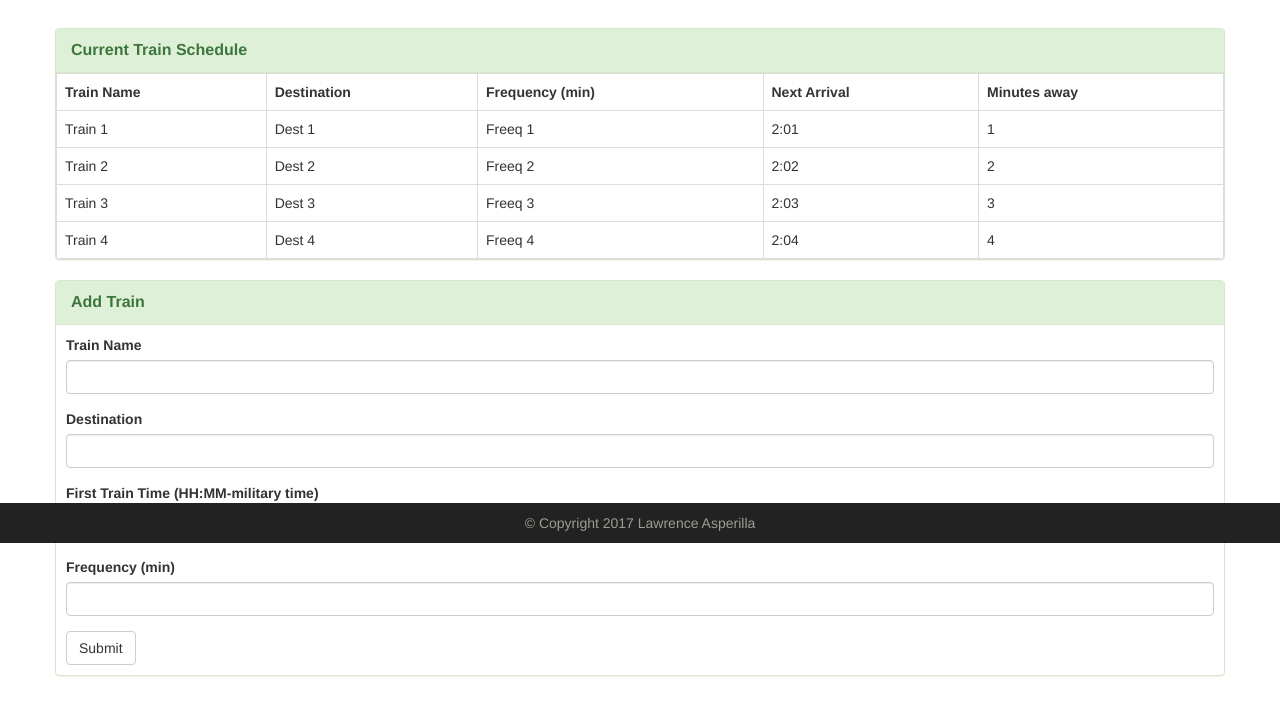
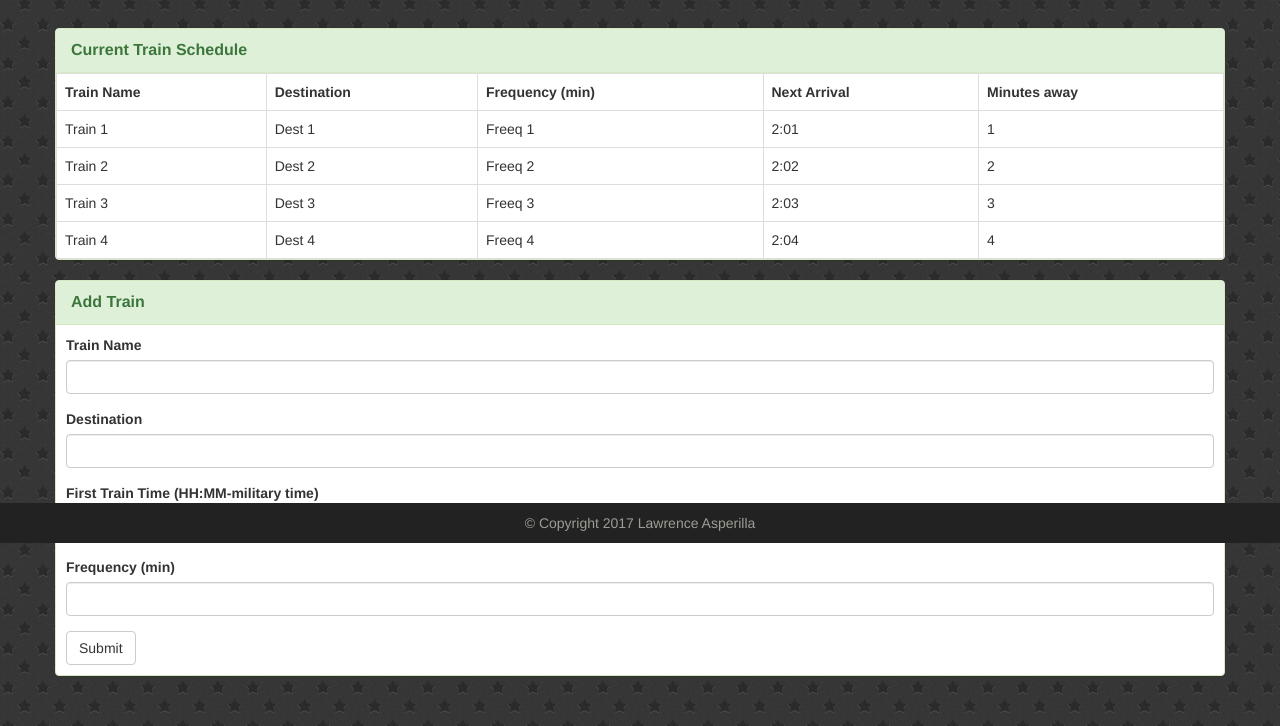
Before and after one commit to lasperilla/Train-Scheduler, a plain HTML site: page index.html in a window 1280 px wide. Shown: the part 257-983 px from the top of the page. Drawn offline with nearby package versions, Linux system fonts and the light colour scheme.

Commit message:
changed background

```diff
--- a/assets/css/style.css
+++ b/assets/css/style.css
@@ -58,3 +58,8 @@ table {
 .add-train-body {
 	padding: 10px;
 }
+
+body {
+	background-image: url('../images/background.png');
+
+}
```
Also changed, not shown: assets/images/1.png (added), assets/images/background.png (added).
